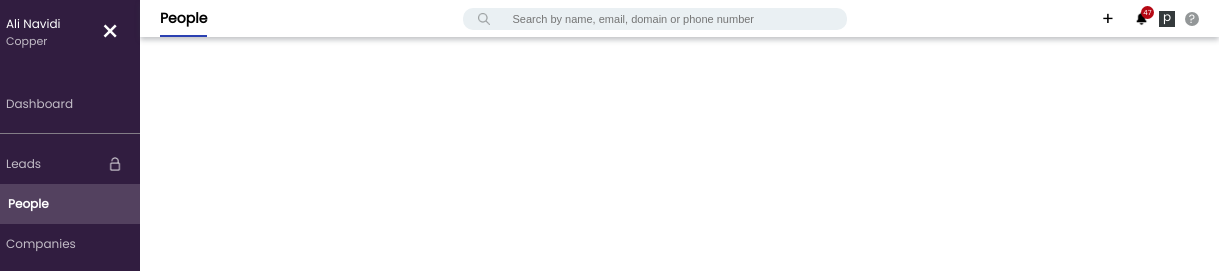
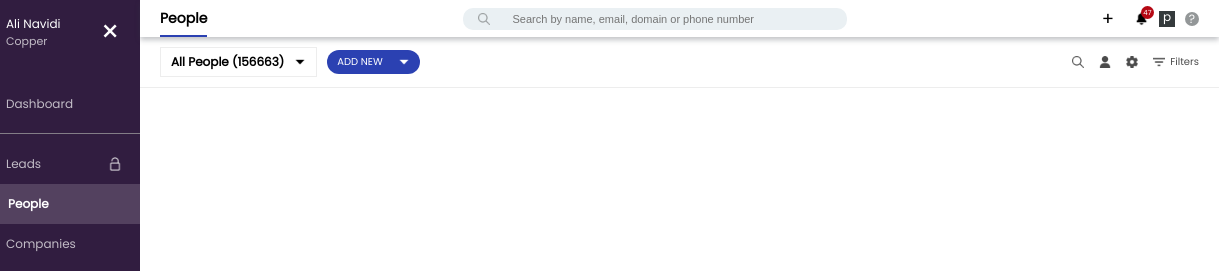
Before and after one commit to westernal/Copper, a plain HTML site: page index.html in a window 1280 px wide. Shown: the top 271 px of the page, 61-1280 px from the left. Drawn offline with Linux system fonts and the light colour scheme; a web font is replaced by a local one.

Commit message:
filters added

```diff
--- a/Styles/style.css
+++ b/Styles/style.css
@@ -184,7 +184,8 @@ a {
   font-size: 11px;
 }
 
-input:focus {
+input:focus,
+select:focus {
   outline: none;
 }
 
@@ -244,3 +245,52 @@ input:focus {
   height: 14px;
   border-radius: 50%;
 }
+
+.filters {
+  justify-content: space-between;
+  padding: 10px 20px;
+  border-bottom: 1px solid #ededed;
+}
+
+#user-select {
+  padding: 5px 10px;
+  font-weight: 600;
+  border: 1px solid #ededed;
+}
+
+#user-select img,
+#add-select img {
+  width: 12px;
+}
+
+#add-select {
+  background-color: #2b41b2;
+  color: white;
+  padding: 4px 10px;
+  border-radius: 20px;
+  font-size: 10px;
+  gap: 15px;
+}
+
+#add-select img {
+  filter: brightness(0) invert(1);
+}
+
+.filter-icons {
+  gap: 15px;
+}
+
+.filter-icons img {
+  width: 12px;
+  filter: brightness(0);
+  opacity: 0.7;
+}
+
+.filters-select {
+  gap: 5px;
+}
+
+.filters-select p {
+  font-size: 10px;
+  opacity: 0.7;
+}
--- a/index.html
+++ b/index.html
@@ -164,6 +164,28 @@
             </div>
           </div>
         </div>
+
+        <div class="filters flex">
+          <div class="selects flex">
+            <div id="user-select" class="flex">
+              All People (156663)
+              <img src="./Images/downward-arrow.png" alt="Arrow" />
+            </div>
+            <div id="add-select" class="flex">
+              ADD NEW <img src="./Images/downward-arrow.png" alt="Arrow" />
+            </div>
+          </div>
+
+          <div class="filter-icons flex">
+            <img src="./Images/loupe.png" alt="Search" />
+            <img src="./Images/user.png" alt="User" />
+            <img src="./Images/settings.png" alt="Settings" />
+            <div class="filters-select flex">
+              <img src="./Images/filter-results-button.png" alt="Filters" />
+              <p>Filters</p>
+            </div>
+          </div>
+        </div>
       </section>
     </div>
   </body>
```
Also changed, not shown: Images/downward-arrow.png (added), Images/filter-results-button.png (added).
